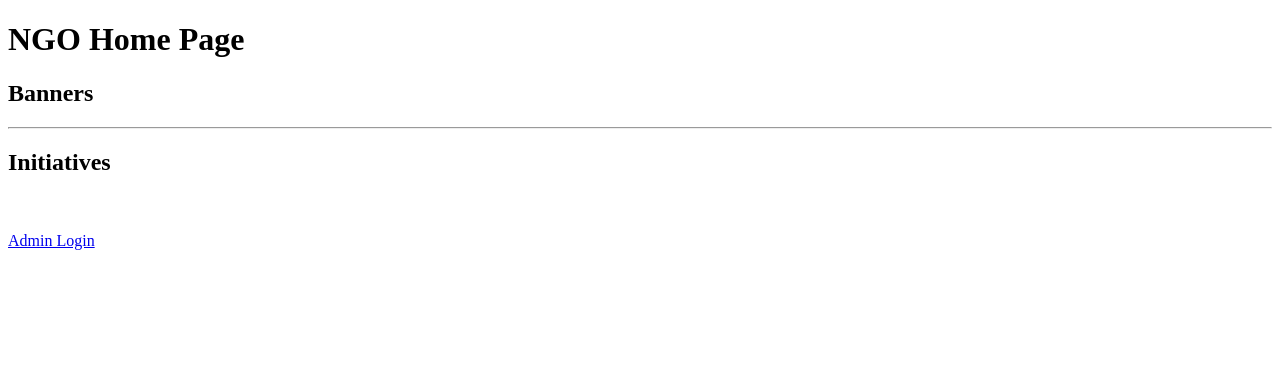
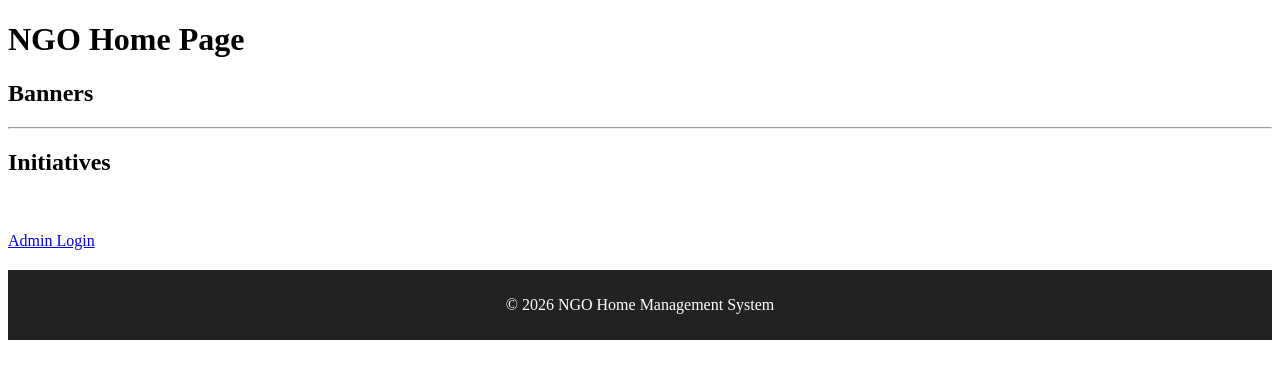
Before and after one commit to varshadaavhad-cpu/Ngo-home-management-project, a Flask app: page / in a window 1280 px wide. Shown: the part 56-435 px from the top of the page. Run offline with Flask 3, Linux system fonts and the light colour scheme; data that the repository does not hold is empty.

Commit message:
Update home.html

```diff
--- a/template/home.html
+++ b/template/home.html
@@ -24,3 +24,7 @@
 <br><br>
 
 <a href="/login">Admin Login</a>
+
+<footer style="background:#222; color:white; text-align:center; padding:10px; margin-top:20px;">
+    <p>© 2026 NGO Home Management System</p>
+</footer>
```
